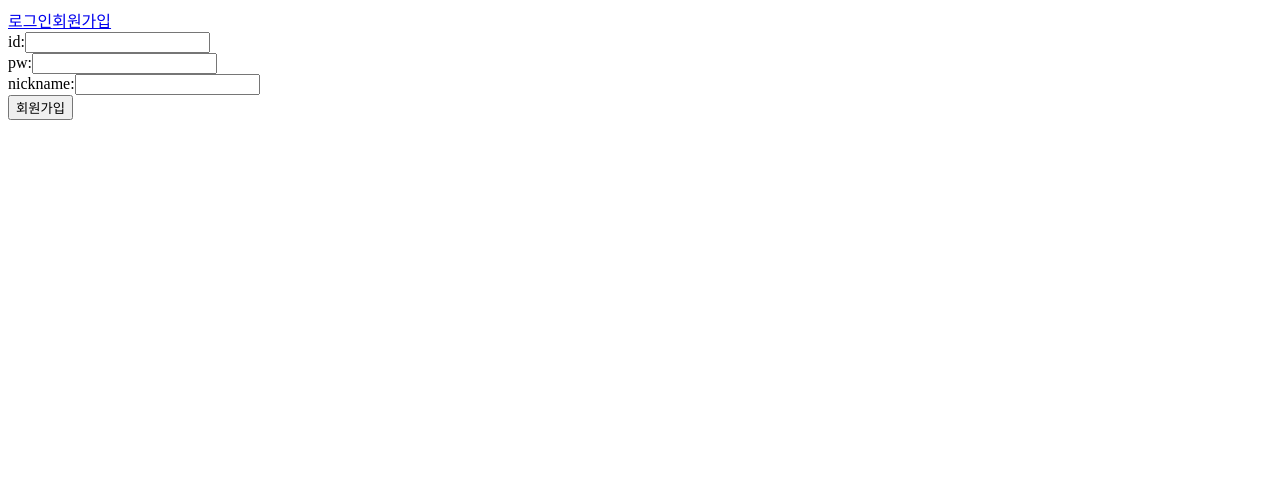
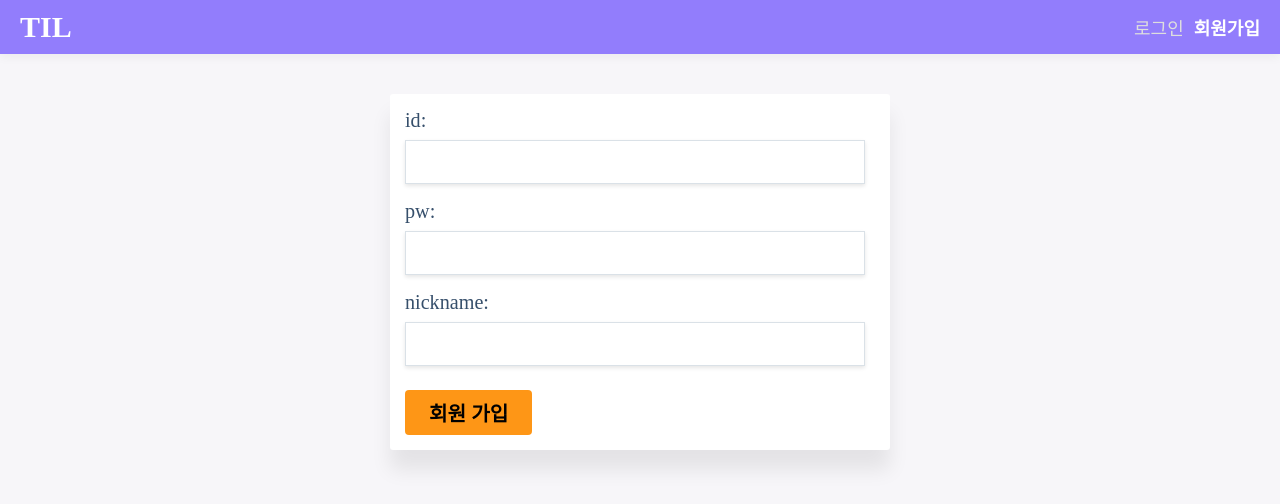
Before and after one commit to jeonghwanJay/vue-til, a Vue app in the folder vue-til/: page /signup in a window 1280 px wide. Shown: the top 504 px of the page. Built offline with nearby package versions, Linux system fonts and the light colour scheme.

Commit message:
edit styling : App,LoginForm,SignupForm, AppHeader

```diff
--- a/vue-til/src/App.vue
+++ b/vue-til/src/App.vue
@@ -1,6 +1,9 @@
 <template>
-	<div>
-		<app-header></app-header>
+	<div class="app">
+		<AppHeader></AppHeader>
+		<div class="app-contents">
+			<router-view></router-view>
+		</div>
 	</div>
 </template>
 
@@ -13,4 +16,7 @@ export default {
 }
 </script>
 
-<style></style>
+<style>
+@import "./css/reset.css";
+@import "./css/common.css";
+</style>
--- a/vue-til/src/components/LoginForm.vue
+++ b/vue-til/src/components/LoginForm.vue
@@ -1,18 +1,31 @@
 <template>
-	<form v-on:submit.prevent="submitForm">
+	<div class="contents">
+		<div class="form-wrapper form-wrapper-sm">
+			<form @submit.prevent="submitForm" class="form">
 				<div>
 					<label for="username">id:</label>
 					<input id="username" type="text" v-model="username" />
+					<p class="validation-text">
+						<span class="warning" v-if="!isUsernameValid && username">
+							Please enter an email address
+						</span>
+					</p>
 				</div>
 				<div>
 					<label for="password">pw:</label>
-			<input id="password" type="password" v-model="password" />
+					<input id="password" type="text" v-model="password" />
 				</div>
-		<button type="submit" v-bind:disabled="!isUsernameValid || !password">
+				<button
+					:disabled="!isUsernameValid || !password"
+					type="submit"
+					class="btn"
+				>
 					로그인
 				</button>
-		<p>{{ logmessage }}</p>
 			</form>
+			<p class="log">{{ logMessage }}</p>
+		</div>
+	</div>
 </template>
 
 <script>
@@ -21,9 +34,11 @@ import { validateEmail } from "@/utils/validation"
 export default {
 	data() {
 		return {
+			// form values
 			username: "",
 			password: "",
-			logmessage: "",
+			// log
+			logMessage: "",
 		}
 	},
 	computed: {
@@ -34,24 +49,34 @@ export default {
 	methods: {
 		async submitForm() {
 			try {
+				// 비즈니스 로직
 				const userData = {
 					username: this.username,
 					password: this.password,
 				}
 				const { data } = await loginUser(userData)
-				this.logmessage = `${data.user.username}님 환영합니다.`
-				// this.initForm()
+				console.log(data.user.username)
+				this.logMessage = `${data.user.username} 님 환영합니다`
+				// this.initForm();
 			} catch (error) {
-				this.logmessage = error.response.data
+				// 에러 핸들링할 코드
+				console.log(error.response.data)
+				this.logMessage = error.response.data
+				// this.initForm();
 			} finally {
 				this.initForm()
 			}
 		},
 		initForm() {
-			;(this.username = ""), (this.password = "")
+			this.username = ""
+			this.password = ""
 		},
 	},
 }
 </script>
 
-<style></style>
+<style>
+.btn {
+	color: white;
+}
+</style>
--- a/vue-til/src/components/SignupForm.vue
+++ b/vue-til/src/components/SignupForm.vue
@@ -1,21 +1,23 @@
 <template>
+	<div class="contents">
+		<div class="form-wrapper form-wrapper-sm">
+			<form @submit.prevent="submitForm" class="form">
 				<div>
-		<form v-on:submit.prevent="submitForm">
-			<div>
-				<label for="username">id:</label>
+					<label for="username">id: </label>
 					<input id="username" type="text" v-model="username" />
 				</div>
 				<div>
-				<label for="password">pw:</label>
-				<input id="password" type="password" v-model="password" />
+					<label for="password">pw: </label>
+					<input id="password" type="text" v-model="password" />
 				</div>
 				<div>
-				<label for="nickname">nickname:</label>
+					<label for="nickname">nickname: </label>
 					<input id="nickname" type="text" v-model="nickname" />
 				</div>
-			<button type="submit">회원가입</button>
-			<p>{{ logmessage }}</p>
+				<button type="submit" class="btn">회원 가입</button>
 			</form>
+			<p class="log">{{ logMessage }}</p>
+		</div>
 	</div>
 </template>
 
@@ -24,10 +26,12 @@ import { registerUser } from "@/api/index"
 export default {
 	data() {
 		return {
+			// form values
 			username: "",
 			password: "",
 			nickname: "",
-			logmessage: "",
+			// log
+			logMessage: "",
 		}
 	},
 	methods: {
@@ -38,7 +42,14 @@ export default {
 				nickname: this.nickname,
 			}
 			const { data } = await registerUser(userData)
-			this.logmessage = `${data.username}님 회원가입 축하드립니다.`
+			console.log(data.username)
+			this.logMessage = `${data.username} 님이 가입되었습니다`
+			this.initForm()
+		},
+		initForm() {
+			this.username = ""
+			this.password = ""
+			this.nickname = ""
 		},
 	},
 }
--- a/vue-til/src/components/common/AppHeader.vue
+++ b/vue-til/src/components/common/AppHeader.vue
@@ -1,15 +1,52 @@
 <template>
-	<div>
-		<header>
+	<header>
+		<div>
+			<router-link to="/" class="logo"> TIL </router-link>
+		</div>
+		<div class="navigations">
 			<router-link to="/login">로그인</router-link>
 			<router-link to="/signup">회원가입</router-link>
-			<router-view></router-view>
-		</header>
-	</div>
+		</div>
+	</header>
 </template>
 
 <script>
 export default {}
 </script>
 
-<style></style>
+<style scoped>
+header {
+	display: flex;
+	justify-content: space-between;
+	align-items: center;
+	padding: 10px 20px;
+	background-color: #927dfc;
+	z-index: 2;
+	box-shadow: 0px 3px 10px rgba(0, 0, 0, 0.05);
+}
+a {
+	color: #dedede;
+	font-size: 18px;
+}
+a.logo {
+	font-size: 30px;
+	font-weight: 900;
+	color: white;
+}
+.logo > span {
+	font-size: 14px;
+	font-weight: normal;
+}
+.navigations a {
+	margin-left: 10px;
+}
+.fixed {
+	position: fixed;
+	top: 0;
+	width: 100%;
+}
+a.router-link-exact-active {
+	color: white;
+	font-weight: bold;
+}
+</style>
```
Lines whose indentation alone changed are shown as unchanged.
